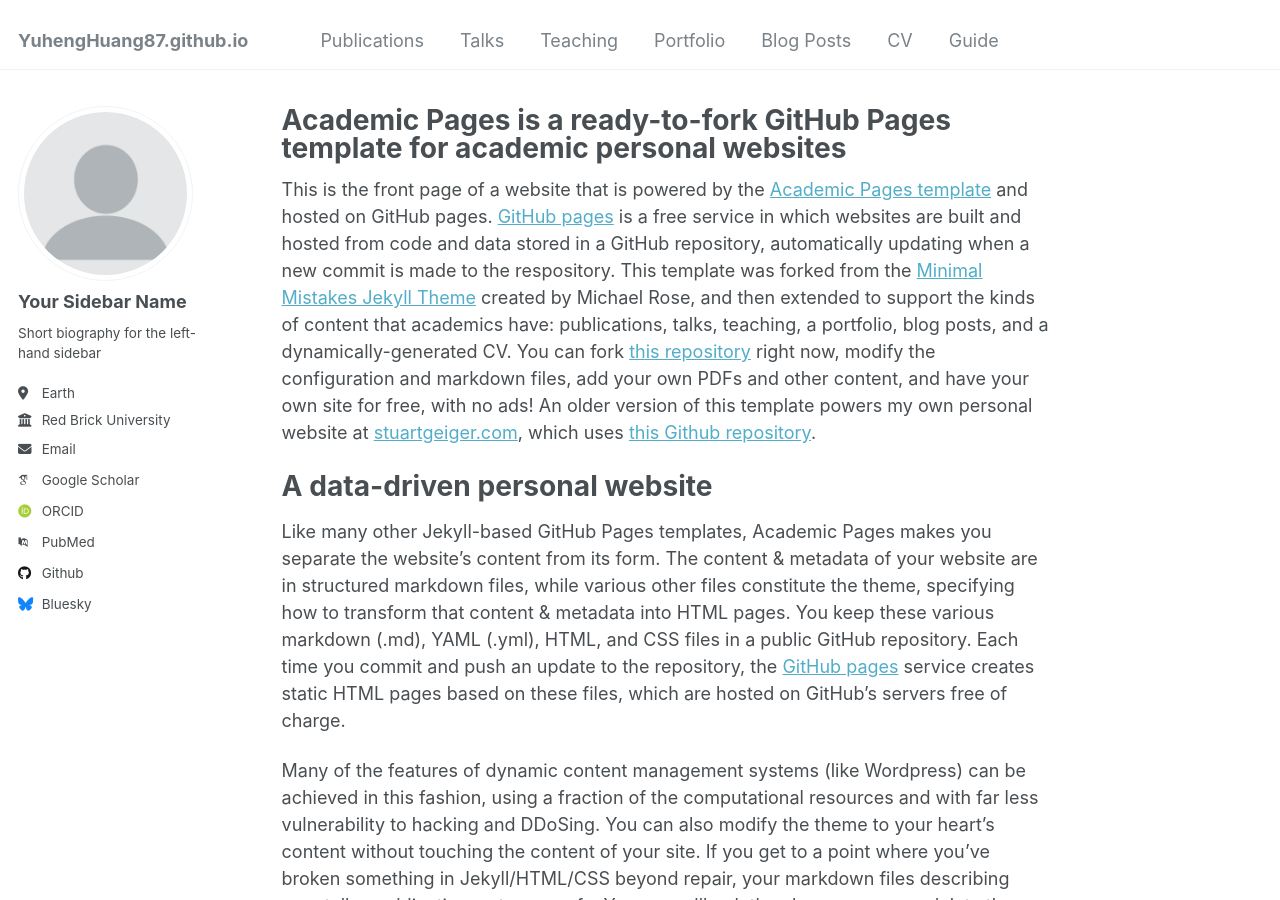
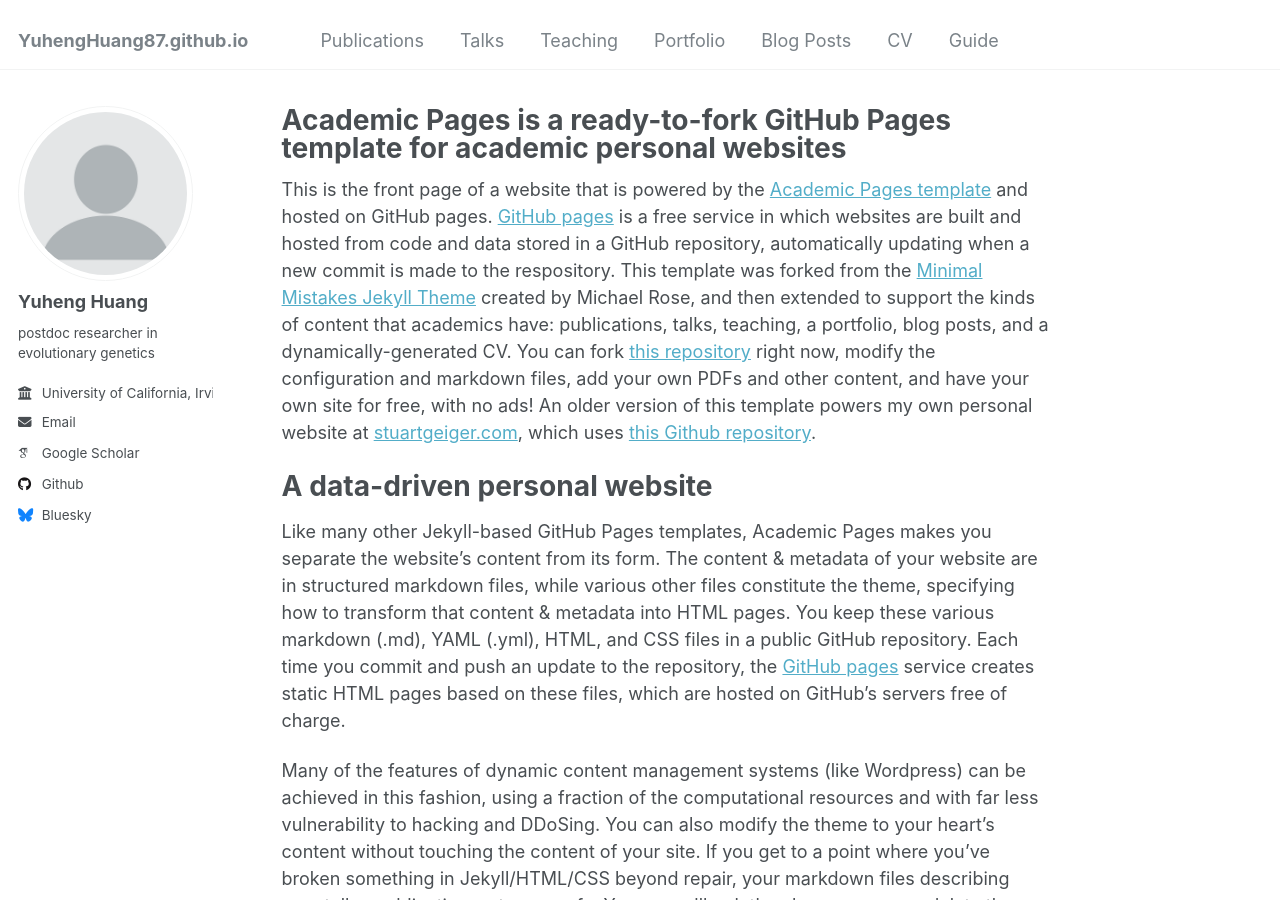
Before and after one commit to YuhengHuang87/YuhengHuang87.github.io, a Jekyll site: the page built from _pages/about.md, in a window 1280 px wide and 900 px high. Built offline with Jekyll 4.4.1, drawn with Linux system fonts in a browser that asks for light colours; some web fonts are replaced.

Commit message:
Update _config.yml

```diff
--- a/_config.yml
+++ b/_config.yml
@@ -12,7 +12,7 @@
 #title_separator          : "-"
 name                     : &name "Yuheng Huang"
 description              : &description "evolutionary geneticist"
-url                      : https://yuhenghuang87.github.io/ # the base hostname & protocol for your site e.g. "https://mmistakes.github.io"
+url                      : https://yuhenghuang87.github.io # the base hostname & protocol for your site e.g. "https://mmistakes.github.io"
 baseurl                  : "" # the subpath of your site, e.g. "/blog"
 repository               : "YuhengHuang87/yuhenghuang87.guthub.io"
 
@@ -22,33 +22,33 @@ repository               : "YuhengHuang87/yuhenghuang87.guthub.io"
 author:
   # Biographic information
   avatar           : "profile.png"
-  name             : "Your Sidebar Name"
+  name             : "Yuheng Huang"
   pronouns         : # example: "she/her"
-  bio              : "Short biography for the left-hand sidebar"
-  location         : "Earth"
-  employer         : "Red Brick University"
+  bio              : "postdoc researcher in evolutionary genetics"
+  #location         : "USA"
+  employer         : "University of California, Irvine"
   uri              : # URL
-  email            : "none@example.org"
+  email            : "yuhenh3@uci.edu"
 
   # Academic websites
   arxiv            : # URL - Update with the correct link to your profile
-  googlescholar    : "https://scholar.google.com/citations?user=PS_CX0AAAAAJ"
+  googlescholar    : "https://scholar.google.com/citations?user=XWqq2ykAAAAJ&hl=en"
   impactstory      : # URL
-  orcid            : "http://orcid.org/yourorcidurl"
+  orcid            : #"http://orcid.org/yourorcidurl"
   semantic         : # URL
-  pubmed           : "https://www.ncbi.nlm.nih.gov/pubmed/?term=john+snow"
+  pubmed           : #"https://www.ncbi.nlm.nih.gov/pubmed/?term=john+snow"
   researchgate     : # URL
 
   # Repositories and software development
   bitbucket        : # Username - Update with your username on the site
   codepen          : # Username
   dribbble         : # Username
-  github           : "academicpages"
+  github           : "https://github.com/YuhengHuang87"
   kaggle           : # Username
   stackoverflow    : # User number or user number and name (i.e., use "1" or "1/jeff-atwood")
 
   # Social media
-  bluesky          : "bsky.app" # Replace this with you Bluesky username
+  bluesky          : "yuhenghuang.bsky.social" # Replace this with you Bluesky username
   facebook         : # Username
   flickr           : # Username
   foursquare       : # Username
```
